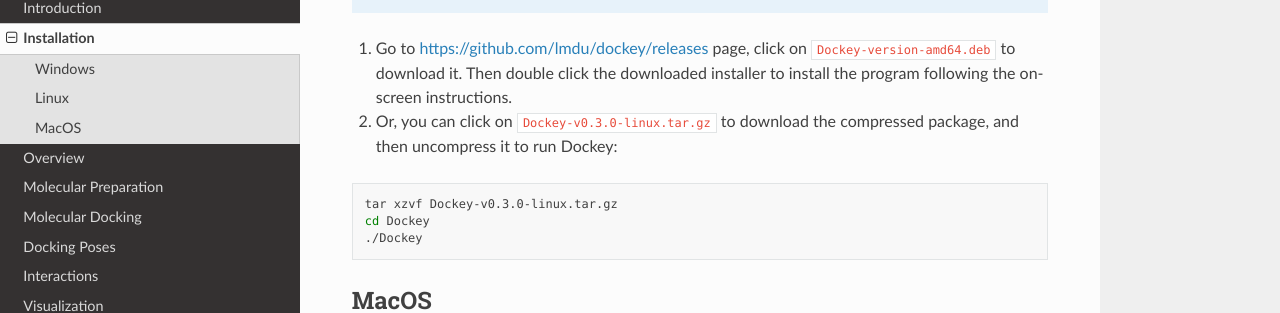
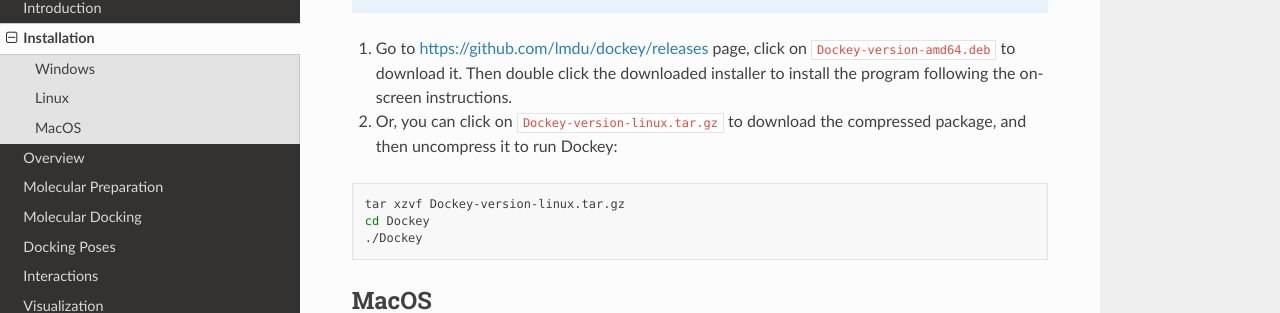
Before and after one commit to lmdu/dockey, a Sphinx documentation site: the page built from docs/source/installation.rst, in a window 1280 px wide and 900 px high, scrolled down 1662 px. Shown: the part 144-457 px from the top of the window. Built offline with Sphinx 7.4.7 and the Read the Docs theme 2.0.0, drawn with Linux system fonts in a browser that asks for light colours.

Commit message:
Update installation.rst

```diff
--- a/docs/source/installation.rst
+++ b/docs/source/installation.rst
@@ -73,11 +73,11 @@
 
 #. Go to `https://github.com/lmdu/dockey/releases <https://github.com/lmdu/dockey/releases>`_ page, click on ``Dockey-version-amd64.deb`` to download it. Then double click the downloaded installer to install the program following the on-screen instructions.
 
-#. Or, you can click on ``Dockey-v0.3.0-linux.tar.gz`` to download the compressed package, and then uncompress it to run Dockey:
+#. Or, you can click on ``Dockey-version-linux.tar.gz`` to download the compressed package, and then uncompress it to run Dockey:
 
 .. code:: shell
 
-	tar xzvf Dockey-v0.3.0-linux.tar.gz
+	tar xzvf Dockey-version-linux.tar.gz
 	cd Dockey
 	./Dockey
 
```
